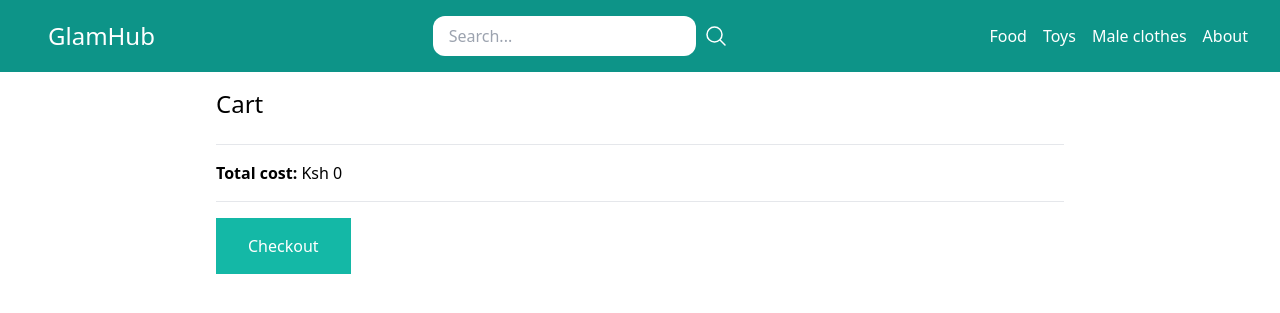
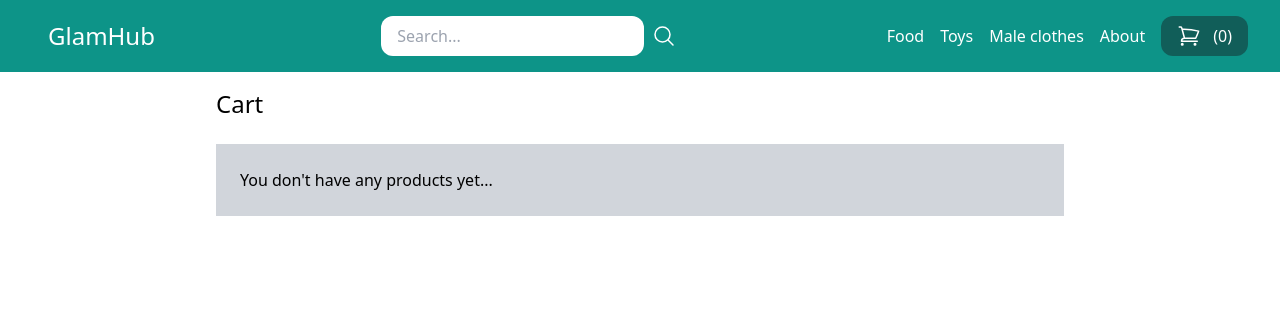
Before and after one commit to Wahomethegeek/GlamHub, a Django app: page /cart/ in a window 1280 px wide. Shown: the top 313 px of the page. Run offline with Django 5.2, Linux system fonts and the light colour scheme; data comes from the database, SQL or seed files in the repository; both versions use the stored data as it was after the commit; some libraries are stand-ins or nearby versions.

Commit message:
adding a cart button in the menu

```diff
--- a/Ecommerce/settings.py
+++ b/Ecommerce/settings.py
@@ -71,6 +71,7 @@ TEMPLATES = [
                 'django.template.context_processors.request',
                 'django.contrib.auth.context_processors.auth',
                 'django.contrib.messages.context_processors.messages',
+                'store.context_processors.cart'
             ],
         },
     },
--- /dev/null
+++ b/store/context_processors.py
@@ -0,0 +1,5 @@
+from .cart import Cart
+
+
+def cart(request):
+    return {'cart': Cart(request)}
--- a/templates/core/base.html
+++ b/templates/core/base.html
@@ -26,6 +26,14 @@
     </div>
     <div class="menu flex items-center space-x-4">
         {% menu %}
+
+        <a href="{% url 'cart_view' %}" class="space-x-3 py-2 px-4 bg-teal-800 text-white rounded-xl hover:bg-teal-900 flex">
+            <svg xmlns="http://www.w3.org/2000/svg" fill="none" viewBox="0 0 24 24" stroke-width="1.5" stroke="currentColor" class="w-6 h-6">
+                <path stroke-linecap="round" stroke-linejoin="round" d="M2.25 3h1.386c.51 0 .955.343 1.087.835l.383 1.437M7.5 14.25a3 3 0 0 0-3 3h15.75m-12.75-3h11.218c1.121-2.3 2.1-4.684 2.924-7.138a60.114 60.114 0 0 0-16.536-1.84M7.5 14.25 5.106 5.272M6 20.25a.75.75 0 1 1-1.5 0 .75.75 0 0 1 1.5 0Zm12.75 0a.75.75 0 1 1-1.5 0 .75.75 0 0 1 1.5 0Z"></path>
+            </svg>
+            <span>({{ cart|length }})</span>
+        </a>
+
         {% if request.user.is_authenticated %}
             <a href="{% url 'profile' %}" class="py-2 px-4 bg-teal-800 text-white rounded-xl hover:bg-teal-900">Profile</a>
 
--- a/templates/store/cart_view.html
+++ b/templates/store/cart_view.html
@@ -6,6 +6,7 @@
 {% block content %}
     <h1 class=" mb-6 text-2xl"> Cart</h1>
 
+    {% if cart|length %}
     {% for item in cart %}
         <div class="px-4 py-4 mb-2 bg-teal-100 flex items-center">
 
@@ -39,4 +40,9 @@
     <hr class="mt-4 mb-4">
 
     <a href="{% url 'checkout' %}" class="inline-block px-8 py-4 bg-teal-500 text-white">Checkout</a>
+     {% else %}
+        <div class="px-6 py-6 bg-gray-300">
+        <h3>You don't have any products yet...</h3>
+        </div>
+    {% endif %}
 {% endblock %}
--- a/templates/store/product_detail.html
+++ b/templates/store/product_detail.html
@@ -23,7 +23,7 @@
     {% endif %}
     <a href="{% url 'add_to_cart' product.id %}" class="inline-block px-8 py-4 bg-teal-500 text-white mt-6 rounded-xl">
         <svg xmlns="http://www.w3.org/2000/svg" fill="none" viewBox="0 0 24 24" stroke-width="1.5" stroke="currentColor" class="w-6 h-6">
-  <path stroke-linecap="round" stroke-linejoin="round" d="M2.25 3h1.386c.51 0 .955.343 1.087.835l.383 1.437M7.5 14.25a3 3 0 0 0-3 3h15.75m-12.75-3h11.218c1.121-2.3 2.1-4.684 2.924-7.138a60.114 60.114 0 0 0-16.536-1.84M7.5 14.25 5.106 5.272M6 20.25a.75.75 0 1 1-1.5 0 .75.75 0 0 1 1.5 0Zm12.75 0a.75.75 0 1 1-1.5 0 .75.75 0 0 1 1.5 0Z"></path>
+            <path stroke-linecap="round" stroke-linejoin="round" d="M2.25 3h1.386c.51 0 .955.343 1.087.835l.383 1.437M7.5 14.25a3 3 0 0 0-3 3h15.75m-12.75-3h11.218c1.121-2.3 2.1-4.684 2.924-7.138a60.114 60.114 0 0 0-16.536-1.84M7.5 14.25 5.106 5.272M6 20.25a.75.75 0 1 1-1.5 0 .75.75 0 0 1 1.5 0Zm12.75 0a.75.75 0 1 1-1.5 0 .75.75 0 0 1 1.5 0Z"></path>
         </svg>
     </a>
 {% endblock %}
--- a/todo.txt
+++ b/todo.txt
@@ -23,6 +23,7 @@ TODO
     - [DONE] Fix the design in the cart page
     - [DONE] Create a checkout page
     - [DONE] Separate the shoppers from vendors
+    - [DONE] Add a cart button in menu
     - Checkout functionality
     - Vendors must be able to see their orders
     - Vendors must be able to see what they have earned
```
Also changed, not shown: db.sqlite3, store/cart.py (line endings or trailing spaces).
